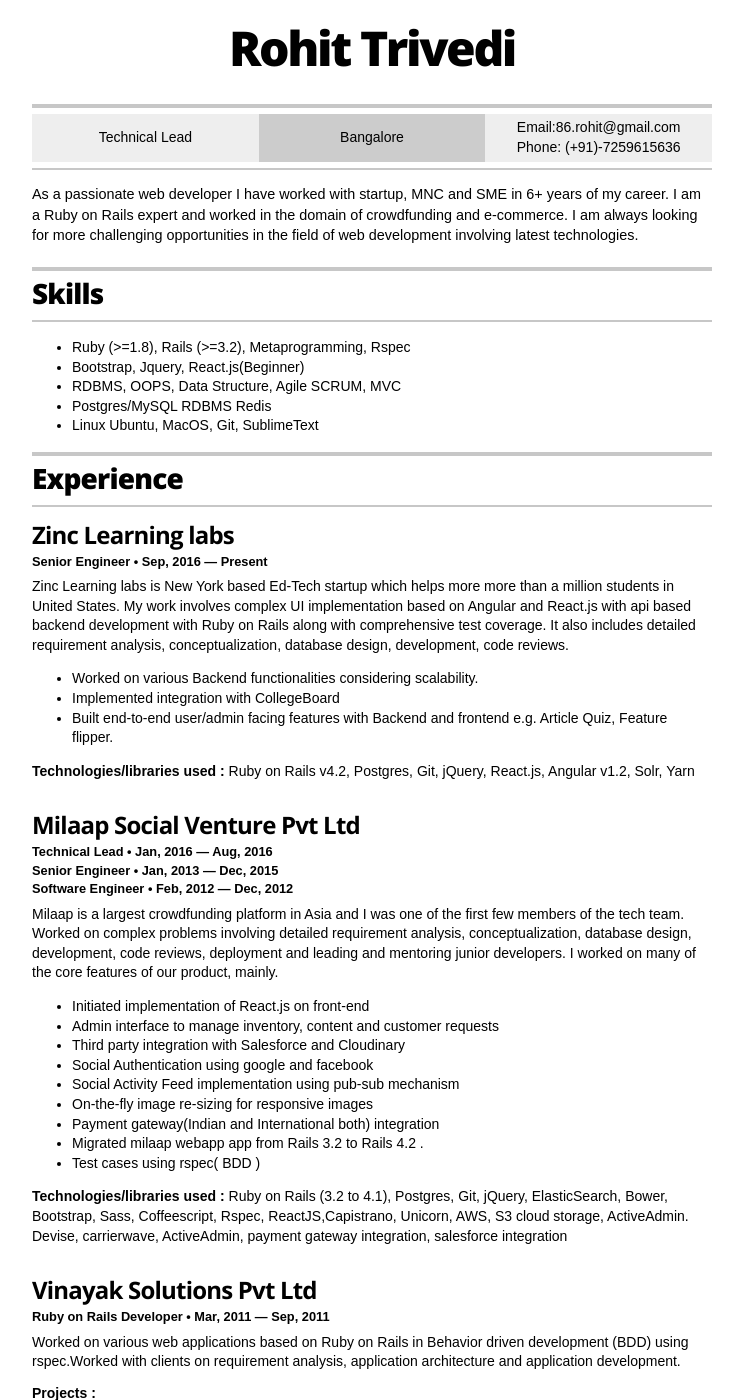
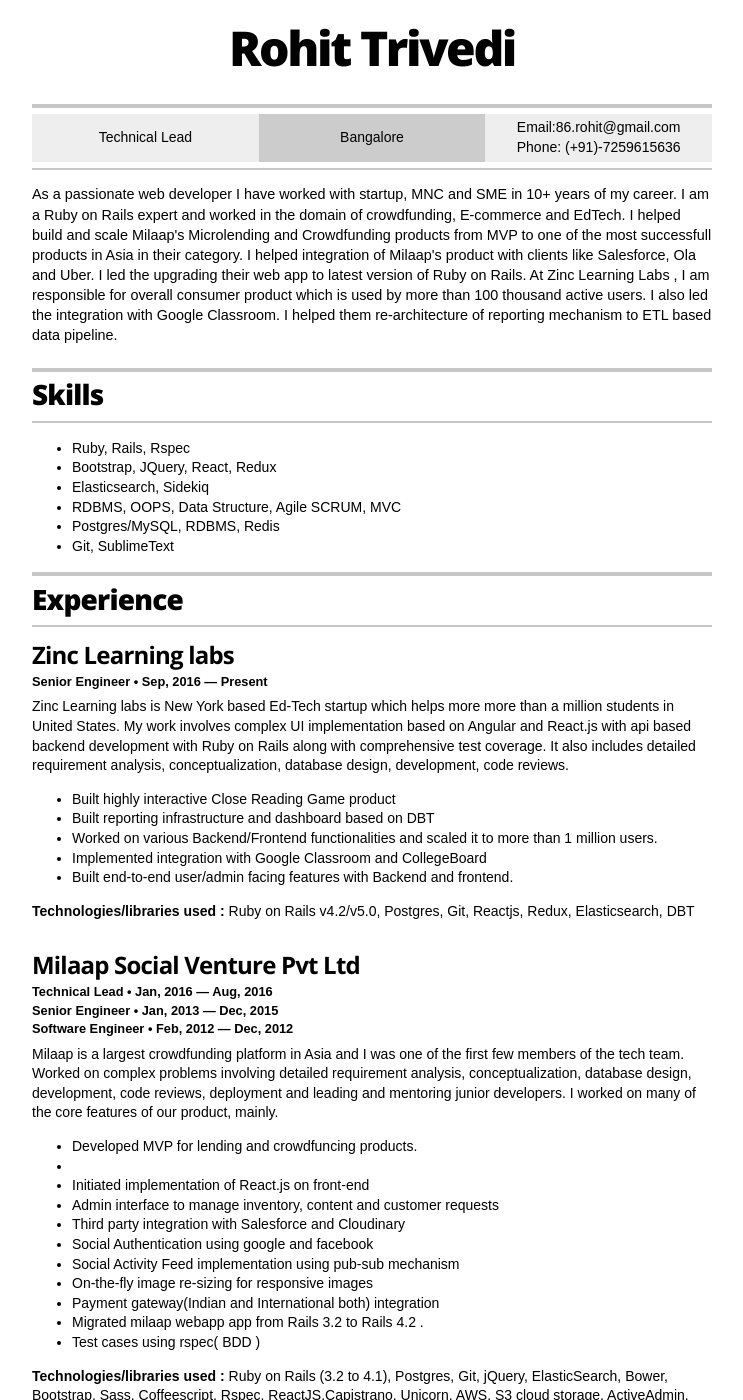
Before and after one commit to rtcoms/rtcoms.github.io, a Jekyll site: the page built from index.html, in a window 1280 px wide and 1400 px high. Shown: the whole window, without its empty margins (268-1011 px from the left). Built offline with Jekyll 4.4.1, drawn with Linux system fonts in a browser that asks for light colours; some of the changed text lies outside the part shown.

Commit message:
post zinc resume

```diff
--- a/_layouts/resume.html
+++ b/_layouts/resume.html
@@ -62,7 +62,12 @@
         </div>
 
         <div class="executive-summary">
-          <p>As a passionate web developer I have worked with startup, MNC and SME in 6+ years of my career. I am a Ruby on Rails expert and worked in the domain of crowdfunding and e-commerce. I am always looking for more challenging opportunities in the field of web development involving latest technologies.</p>
+          <p>As a passionate web developer I have worked with startup, MNC and SME in 10+ years of my career. I am a Ruby on Rails expert and worked in the domain of crowdfunding, E-commerce and EdTech.
+
+          I helped build and scale Milaap's Microlending and Crowdfunding products from MVP to one of the most successfull products in Asia in their category. I helped integration of  Milaap's product with clients like Salesforce, Ola and Uber. I led the upgrading their web app to latest version of Ruby on Rails.
+
+          At Zinc Learning Labs , I am responsible for overall consumer product which is used by more than 100 thousand active users. I also led the integration with Google Classroom. I helped them re-architecture of reporting mechanism to ETL based data pipeline.
+          </p>
         </div>
 
         {% if site.resume_looking_for_work == 'yes' %}
@@ -82,11 +87,12 @@
           <h2>Skills</h2>
         </header>
         <ul>
-          <li>Ruby (>=1.8), Rails (>=3.2), Metaprogramming, Rspec </li>
-          <li>Bootstrap, Jquery, React.js(Beginner)</li>
+          <li>Ruby, Rails, Rspec </li>
+          <li>Bootstrap, JQuery, React, Redux</li>
+          <li>Elasticsearch, Sidekiq</li>
           <li>RDBMS, OOPS, Data Structure, Agile SCRUM, MVC</li>
-          <li>Postgres/MySQL RDBMS Redis</li>
-          <li>Linux Ubuntu, MacOS, Git, SublimeText</li>
+          <li>Postgres/MySQL, RDBMS, Redis</li>
+          <li>Git, SublimeText</li>
         </ul>
 
       </section>
@@ -107,13 +113,15 @@
           <h5 class="resume-item-details">Senior Engineer &bull; Sep, 2016 &mdash; Present</h5>
           <p class="resume-item-copy">Zinc Learning labs is New York based Ed-Tech startup which helps more more than a million students in United States. My work involves complex UI implementation based on Angular and React.js with api based backend development with Ruby on Rails along with comprehensive test coverage. It also includes detailed requirement analysis, conceptualization, database design, development, code reviews.</p>
           <ul class="resume-item-list">
-            <li>Worked on various Backend functionalities considering scalability.</li>
-            <li>Implemented integration with CollegeBoard</li>
-            <li>Built end-to-end user/admin facing features with Backend and frontend e.g. Article Quiz, Feature flipper.</li>
+            <li>Built highly interactive Close Reading Game product</li>
+            <li>Built reporting infrastructure and dashboard based on DBT</li>
+            <li>Worked on various Backend/Frontend functionalities and scaled it to more than 1 million users.</li>
+            <li>Implemented integration with Google Classroom and CollegeBoard</li>
+            <li>Built end-to-end user/admin facing features with Backend and frontend.</li>
           </ul>
           <!-- <p class="resume-item-copy">Led and Mentored freshers and junior developers in rails development stack.</p> -->
 
-          <p class="resume-item-copy"><b>Technologies/libraries used :</b> Ruby on Rails v4.2, Postgres, Git, jQuery, React.js, Angular v1.2, Solr, Yarn</p>
+          <p class="resume-item-copy"><b>Technologies/libraries used :</b> Ruby on Rails v4.2/v5.0, Postgres, Git, Reactjs, Redux, Elasticsearch, DBT</p>
 
         </div><!-- end of resume-item -->
 
@@ -125,6 +133,7 @@
           <h5 class="resume-item-details">Software Engineer &bull; Feb, 2012 &mdash; Dec, 2012</h5>
           <p class="resume-item-copy">Milaap is a largest crowdfunding platform in Asia and I was one of the first few members of the tech team. Worked on complex problems involving detailed requirement analysis, conceptualization, database design, development, code reviews, deployment and leading and mentoring junior developers. I worked on many of the core features of our product, mainly.</p>
           <ul class="resume-item-list">
+            <li>Developed MVP for lending and crowdfuncing products.<li>
             <li>Initiated implementation of React.js on front-end</li>
             <li>Admin interface to manage inventory, content and customer requests</li>
             <li>Third party integration with Salesforce and Cloudinary</li>
@@ -251,15 +260,15 @@
         </header>
 
         <div class="resume-item">
+          <h3 class="resume-item-title"><a href="https://games.zinclearninglabs.com/">games.zinclearninglab.com</a></h3>
+          <h4 class="resume-item-details">Core Developer &bull; 2012 &mdash; Present</h4>
+          <p class="resume-item-copy">Intereactive gamified learning for English, based on Quiz, Vocab and  close Reading. </p>
+        </div>
+
+        <div class="resume-item">
           <h3 class="resume-item-title"><a href="https://milaap.org">milaap.org</a></h3>
           <h4 class="resume-item-details">Core Developer &bull; 2012 &mdash; Present</h4>
           <p class="resume-item-copy">Implemented core features of largest crowdfunding platform in Asia</p>
-        </div>
-
-        <div class="resume-item">
-          <h3 class="resume-item-title"><a href="http://printsend.co">printsend.co</a></h3>
-          <h4 class="resume-item-details">Primary Developer &bull; 2015</h4>
-          <p class="resume-item-copy">Created MVP from scratch as a freelance project.</p>
         </div>
 
         <div class="resume-item">
@@ -290,6 +299,26 @@
       </section>
       <!-- end Projects -->
       {% endif %}
+
+      <section class="content-section">
+
+        <header class="section-header">
+          <h2>References</h2>
+        </header>
+        <ul class="resume-item-list">
+          <li> Anoj Viswanathan : Co-founder Milaap (I reported him at Milaap Social Venture) <br/>
+               Email: anoj@milaap.org
+          </li>
+          <li> Shireesh Anjal : I reported to him when he was CTO at Milaap Social Venture <br/>
+               Email: anjalshireesh@gmail.com
+          </li>
+          <li>
+            Karthik Chandrasekariah: CTO at Zinc Learning Labs(I reported to him at Zinc Learning Labs) <br/>
+            Email: karthik@zinclearninglabs.com
+          </li>
+
+        </ul>
+      </section>
 
 
 
```
